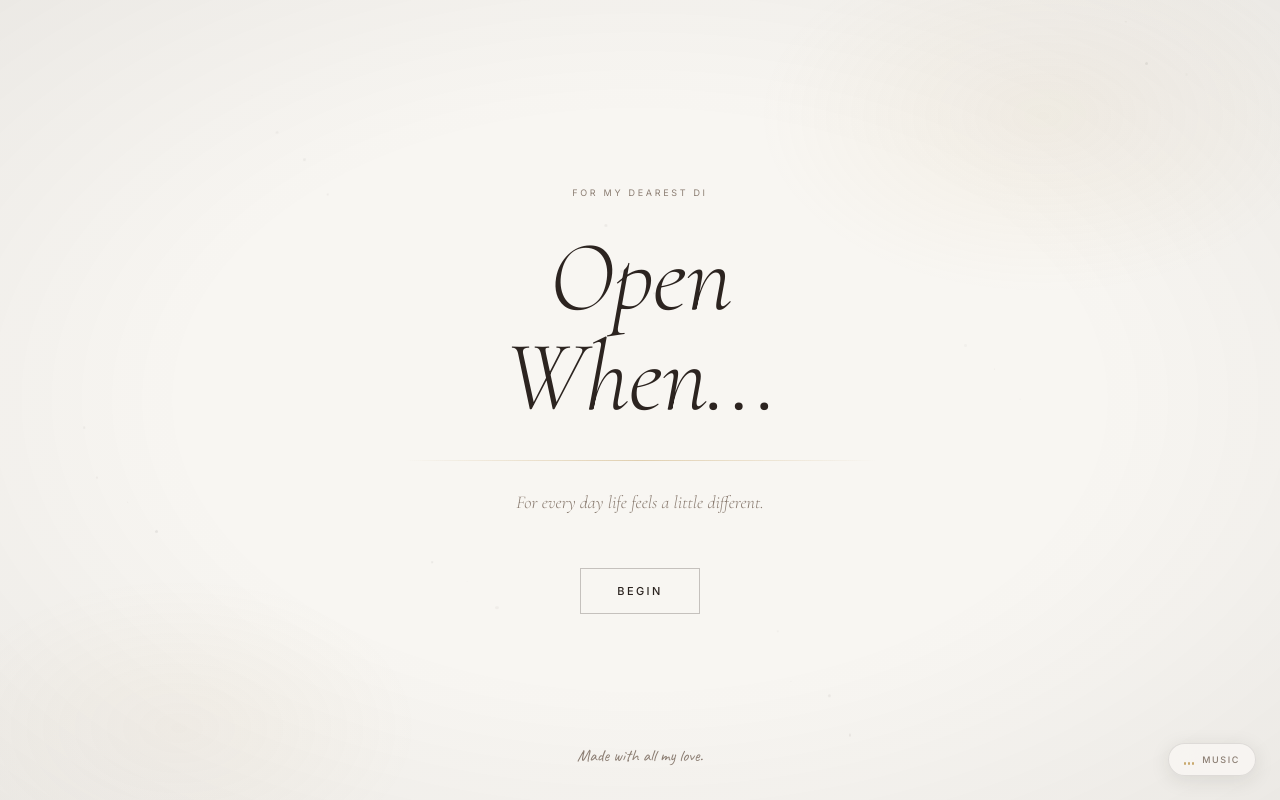
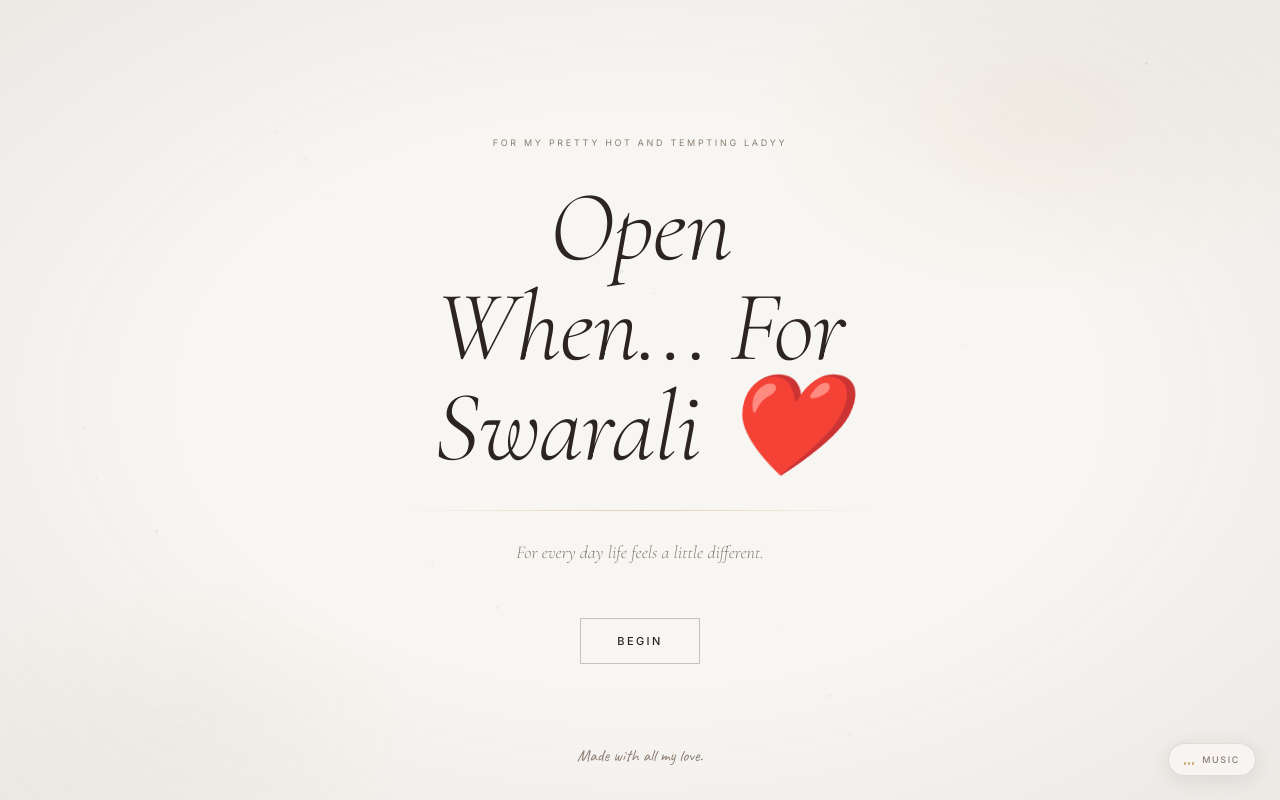
Before and after one commit to knsbfkbalkfjnsaiog/open-when-letters, a React (Vite) app: page / in a window 1280 px wide. Built offline with nearby package versions, Linux system fonts and the light colour scheme.

Commit message:
Updated letter content

```diff
--- a/src/app/App.tsx
+++ b/src/app/App.tsx
@@ -419,7 +419,7 @@ function HeroScreen({ onBegin }: { onBegin: () => void }) {
           transition={{ duration: 2, delay: 0.5 }}
           style={{ fontFamily: "'Inter', sans-serif", fontSize: 9, letterSpacing: "0.3em", color: "#8B7D72", textTransform: "uppercase", marginBottom: 28 }}
         >
-          For my dearest Di
+          For my pretty hot and tempting Ladyy
         </motion.p>
 
         <motion.h1
@@ -429,6 +429,7 @@ function HeroScreen({ onBegin }: { onBegin: () => void }) {
           style={{ fontFamily: "'Cormorant Garamond', serif", fontSize: "clamp(58px, 14vw, 100px)", fontWeight: 300, fontStyle: "italic", color: "#2C2420", lineHeight: 1.0, letterSpacing: "-0.01em", marginBottom: 32 }}
         >
           Open When...
+          For Swarali ❤️
         </motion.h1>
 
         <motion.div
```
